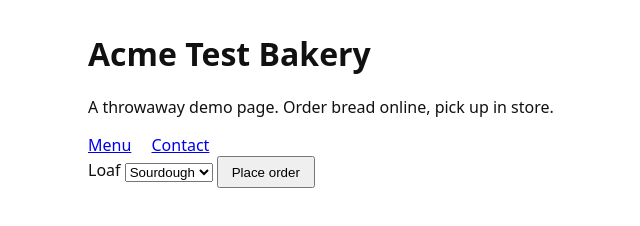
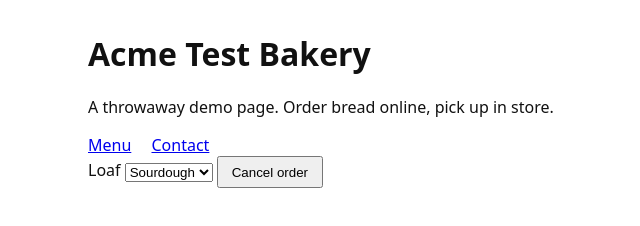
Before and after one commit to RachidSo/test-planted-low-site, a plain HTML site: page index.html in a window 1280 px wide. Shown: the full height of the page, 232-872 px from the left. Drawn offline with Linux system fonts and the light colour scheme.

Commit message:
Restore the planted bug (Cancel order) for the demo video; auto-close check done

```diff
--- a/index.html
+++ b/index.html
@@ -17,7 +17,7 @@
   <form id="order" onsubmit="event.preventDefault(); document.getElementById('msg').textContent='Thanks, your order was received.';">
     <label for="loaf">Loaf</label>
     <select id="loaf"><option>Sourdough</option><option>Rye</option></select>
-    <button type="submit">Place order</button>
+    <button type="submit">Cancel order</button>
   </form>
   <p id="msg" role="status"></p>
 </main>
```
